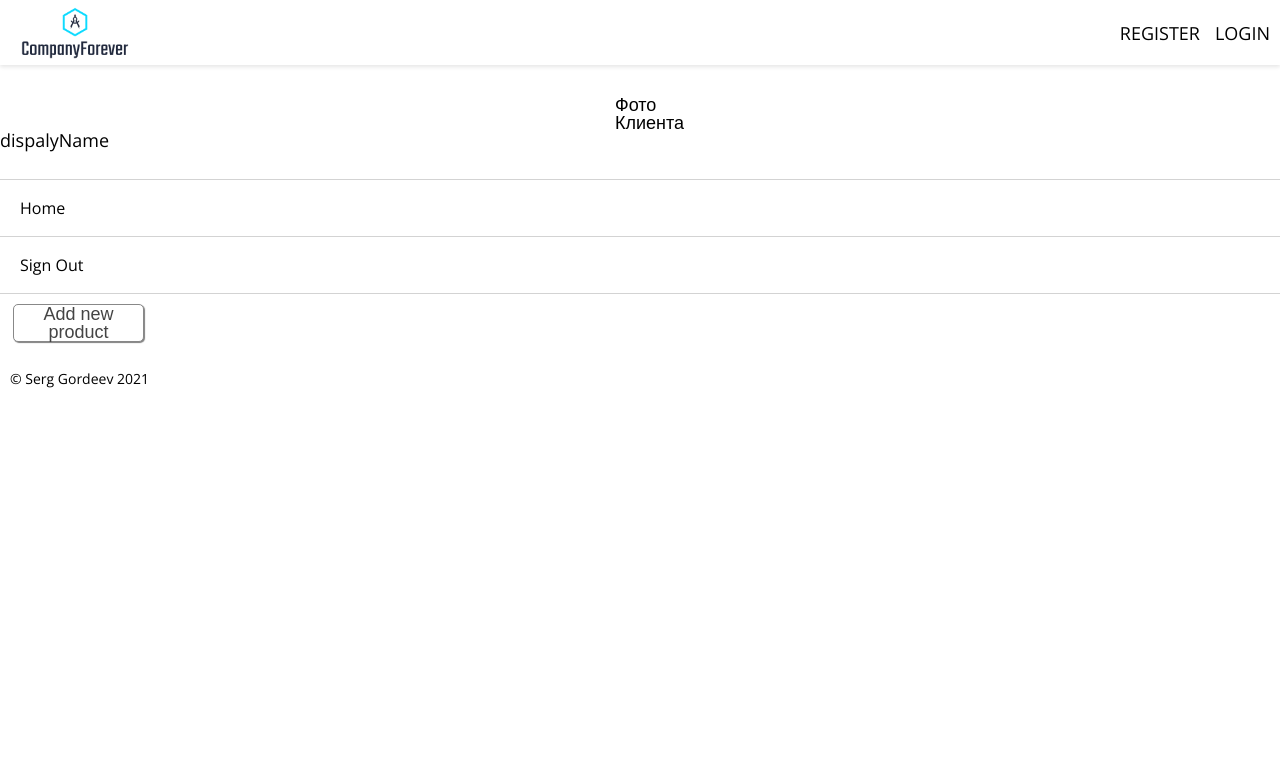
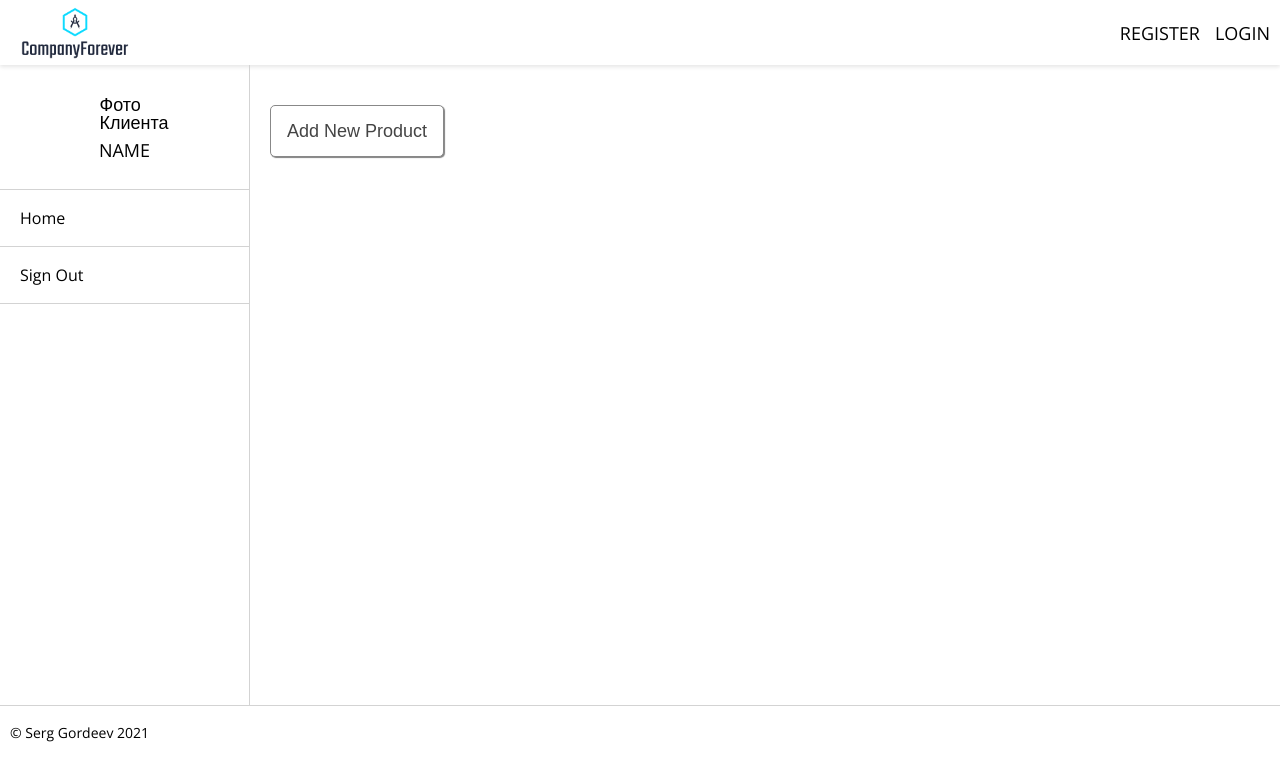
Before and after one commit to Domask2/ecommerce-TS-GQL-FB, a React (Create React App) app: page /admin in a window 1280 px wide. Shown: the top 780 px of the page. Built offline with nearby package versions, Linux system fonts and the light colour scheme; no server answers.

Commit message:
add style admin/Button

```diff
--- a/src/App.style.ts
+++ b/src/App.style.ts
@@ -43,12 +43,42 @@ export const GlobalStyle = createGlobalStyle`
     list-style-type: none;
   }
 
-  .adminLayout {
-    height: calc(100% - 6.5rem - 5.8rem - 3.6rem);
+  .main {
+  width: 100%;
+  height: calc(100% - 6.5rem);
+  max-width: 1450px;
+  padding: 0 10px;
+  margin: 0 auto;
+}
+
+.controlPanel {
+  position: relative;
+  display: inline-block;
+  width: 100%;
+  min-height: 100%;
+  padding: 3rem 0 6rem 25.0rem;
+  border-bottom: 1px solid #d3d3d3;
+
+  .sidebar {
+    position: absolute;
+    top: 0; left: 0;
+    width: 25.0rem;
+    height: 100%;
+    z-index: 1;
+    border-right: 1px solid #d3d3d3;
   }
 
-  .dashboardLayout {
-    height: calc(100% - 6.5rem - 5.8rem);
+  .content {
+    padding: 0 10px;
   }
+}
+
+.adminLayout {
+  height: calc(100% - 6.5rem - 5.8rem - 3.6rem);
+}
+
+.dashboardLayout {
+  height: calc(100% - 6.5rem - 5.8rem);
+}
 
 `;
--- a/src/components/UserProfile/UserProfile.tsx
+++ b/src/components/UserProfile/UserProfile.tsx
@@ -19,7 +19,8 @@ const UserProfile: React.FC<Props> = (props) => {
             </div>
           </li>
           <li>
-            {/* <span className="displayName">{displayName && displayName}</span> */}dispalyName
+            <span className="displayName">Name</span>
+            {/* {displayName && displayName} */}
           </li>
         </ul>
       </div>
--- a/src/components/forms/Button/Button.style.ts
+++ b/src/components/forms/Button/Button.style.ts
@@ -2,12 +2,13 @@ import styled from 'styled-components';
 
 export const ButtonStyle = styled.button`
   display: block;
-  width: 95%;
+  /* width: 95%; */
+  width: ${(p) => p.theme.width};
   font-size: 1.8rem;
   line-height: 1;
   font-weight: 500;
   margin: 10px auto;
-  padding: ${p => p.theme.padding};
+  padding: ${(p) => p.theme.padding};
   background: white;
   border-radius: 5px;
   color: #444;
--- a/src/components/forms/Button/Button.tsx
+++ b/src/components/forms/Button/Button.tsx
@@ -1,22 +1,22 @@
 import { ButtonStyle } from './Button.style';
-import { ThemeProvider } from "styled-components";
+import { ThemeProvider } from 'styled-components';
 
 type Props = {
-  type?:string
+  type?: string;
   children: any;
   otherProps?: any;
   pd?: string;
+  wd?: string;
   onClick?: (e: any) => void;
 };
 
-const Button: React.FC<Props> = ({ type, children, onClick, pd, ...otherProps }) => {
+const Button: React.FC<Props> = ({ type, children, onClick, pd, wd, ...otherProps }) => {
   return (
-    <ThemeProvider theme={{padding: `${pd ? pd : '0'}`}}>
-      <ButtonStyle {...otherProps} onClick={onClick} >
-      {children}
-    </ButtonStyle>
+    <ThemeProvider theme={{ padding: `${pd ? pd : '0'}`, width: `${wd ? wd : '95%'}` }}>
+      <ButtonStyle {...otherProps} onClick={onClick}>
+        {children}
+      </ButtonStyle>
     </ThemeProvider>
-
   );
 };
 
--- a/src/pages/Admin/Admin.tsx
+++ b/src/pages/Admin/Admin.tsx
@@ -36,7 +36,9 @@ const Admin: React.FC = () => {
         <div className="callToActions">
           <ul>
             <li>
-              <Button onClick={() => toggleModal()}>Add new product</Button>
+              <Button onClick={() => toggleModal()} pd="16px" wd="auto">
+                Add New Product
+              </Button>
             </li>
           </ul>
         </div>
@@ -91,7 +93,9 @@ const Admin: React.FC = () => {
 
               <br />
 
-              <Button type="submit">Add product</Button>
+              <Button type="submit" pd="16px">
+                Add product
+              </Button>
             </form>
           </div>
         </Modal>
```
